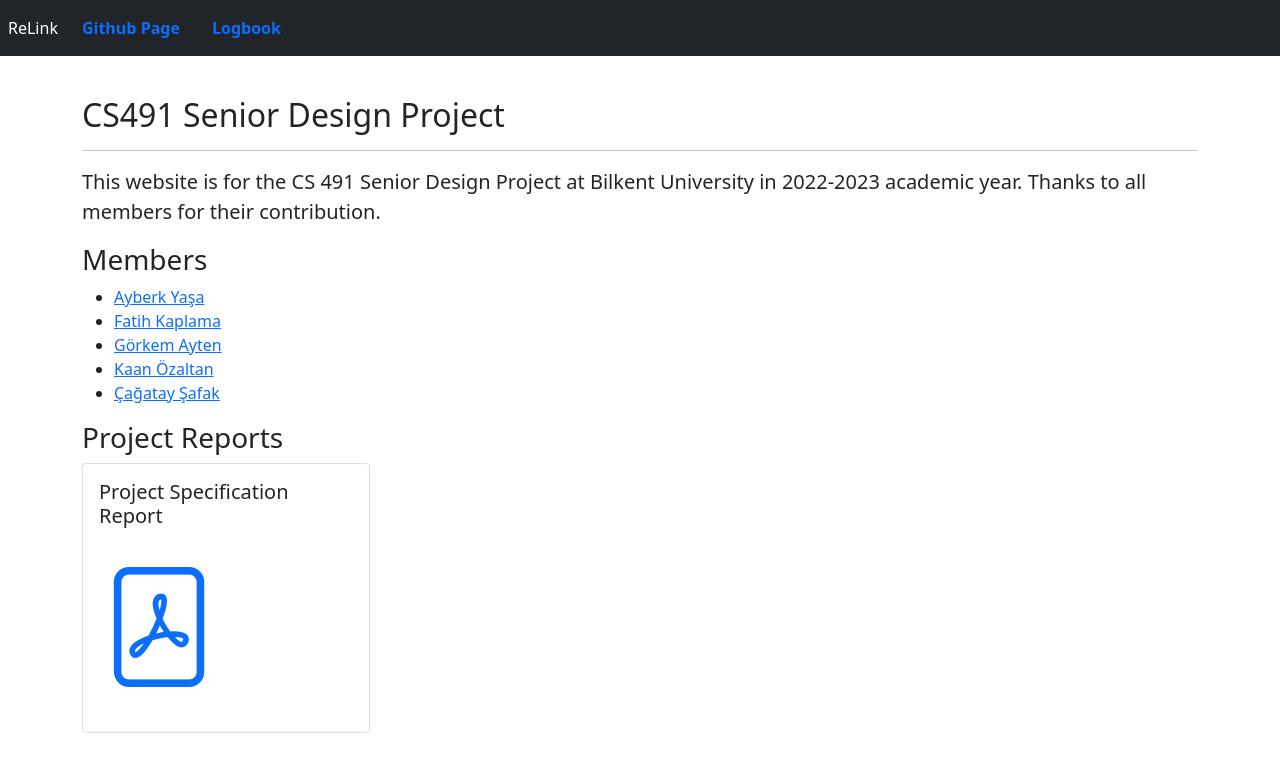
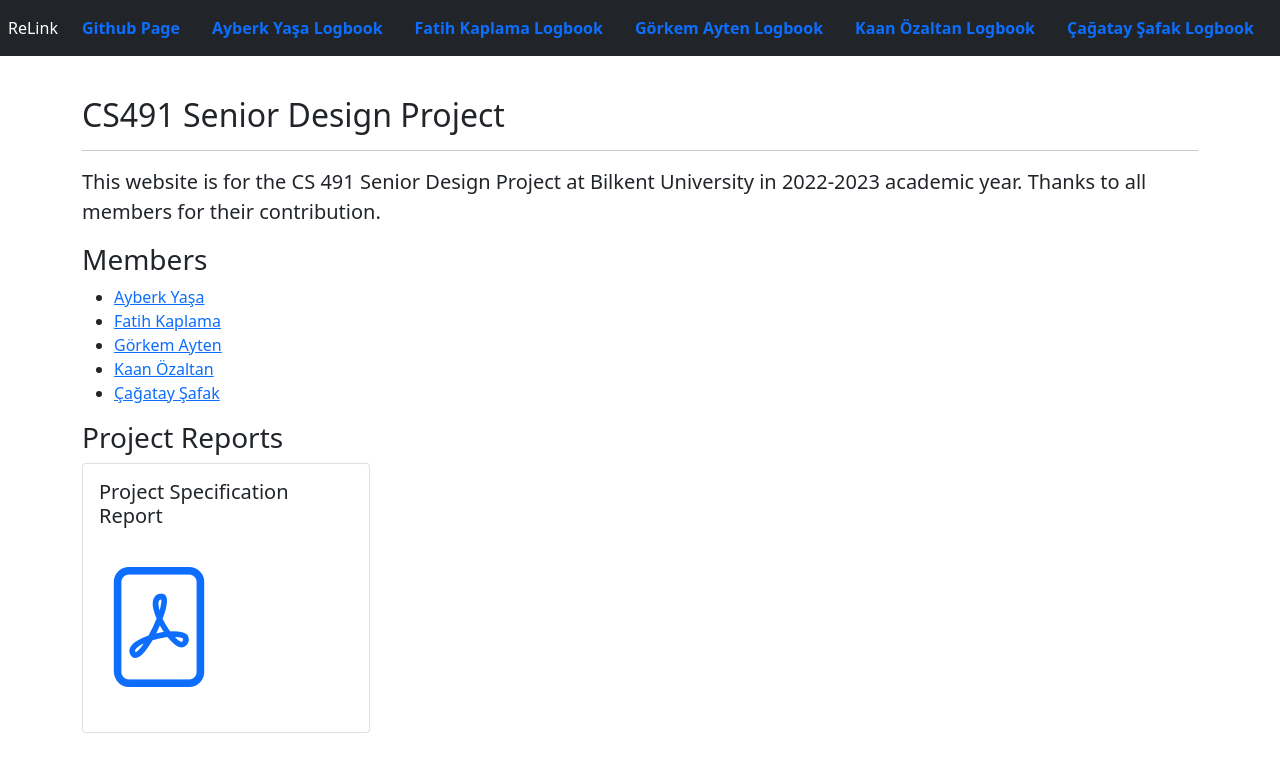
Before and after one commit to relink-app/relink-app.github.io, a plain HTML site: page index.html in a window 1280 px wide. Drawn offline with nearby package versions, Linux system fonts and the light colour scheme.

Commit message:
Update index.html

```diff
--- a/index.html
+++ b/index.html
@@ -31,8 +31,28 @@
         >
         <a
           class="nav-link text-$cyan-200 alert-link"
-          href="https://relink-app.github.io/logbook/"
-          >Logbook</a
+          href=""
+          >Ayberk Yaşa Logbook</a
+        >
+        <a
+          class="nav-link text-$cyan-200 alert-link"
+          href=""
+          >Fatih Kaplama Logbook</a
+        >
+        <a
+          class="nav-link text-$cyan-200 alert-link"
+          href="https://docs.google.com/document/d/15OgqPHdc9muslSCcIOdkX5u1kdbA6x2H1jovc5kUgDg/edit?usp=sharing"
+          >Görkem Ayten Logbook</a
+        >
+        <a
+          class="nav-link text-$cyan-200 alert-link"
+          href=""
+          >Kaan Özaltan Logbook</a
+        >
+        <a
+          class="nav-link text-$cyan-200 alert-link"
+          href=""
+          >Çağatay Şafak Logbook</a
         >
       </div>
     </nav>
```
